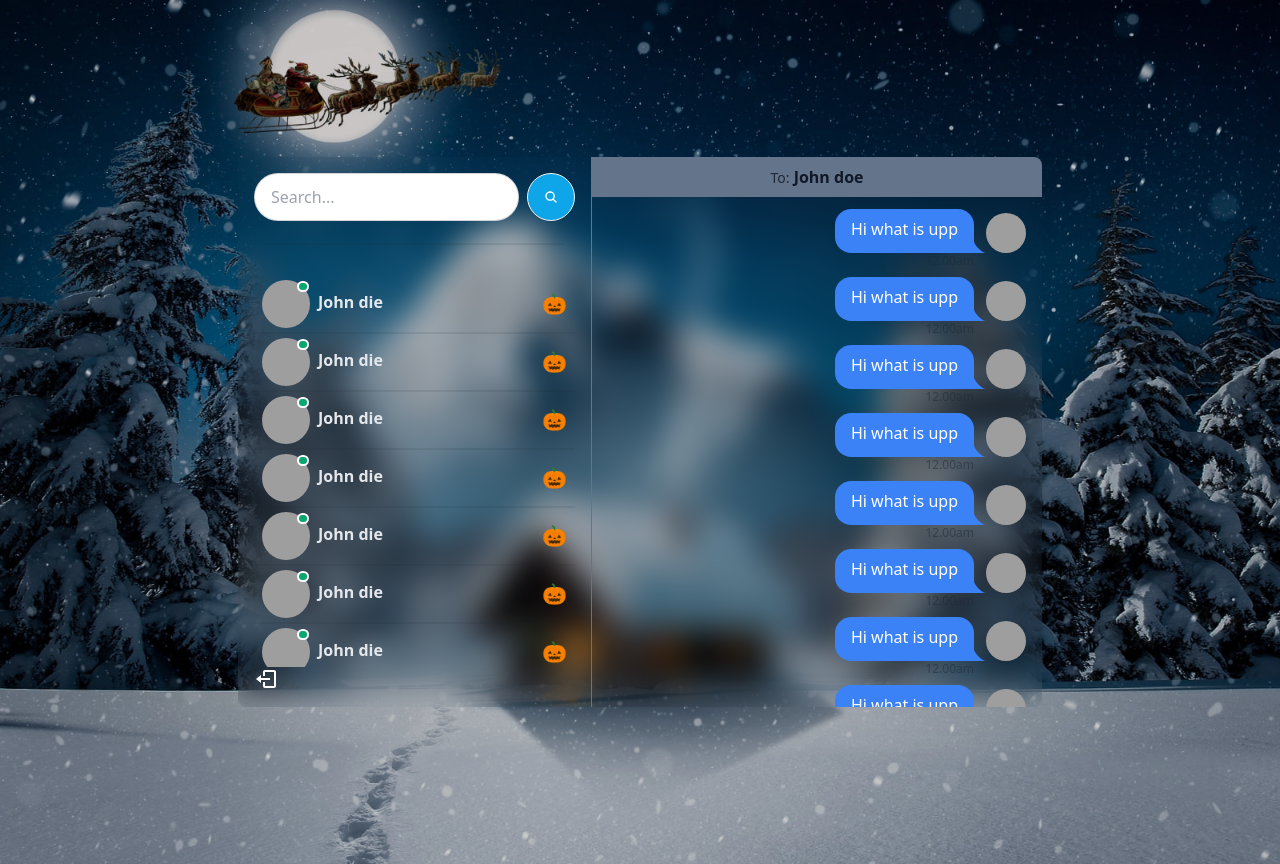
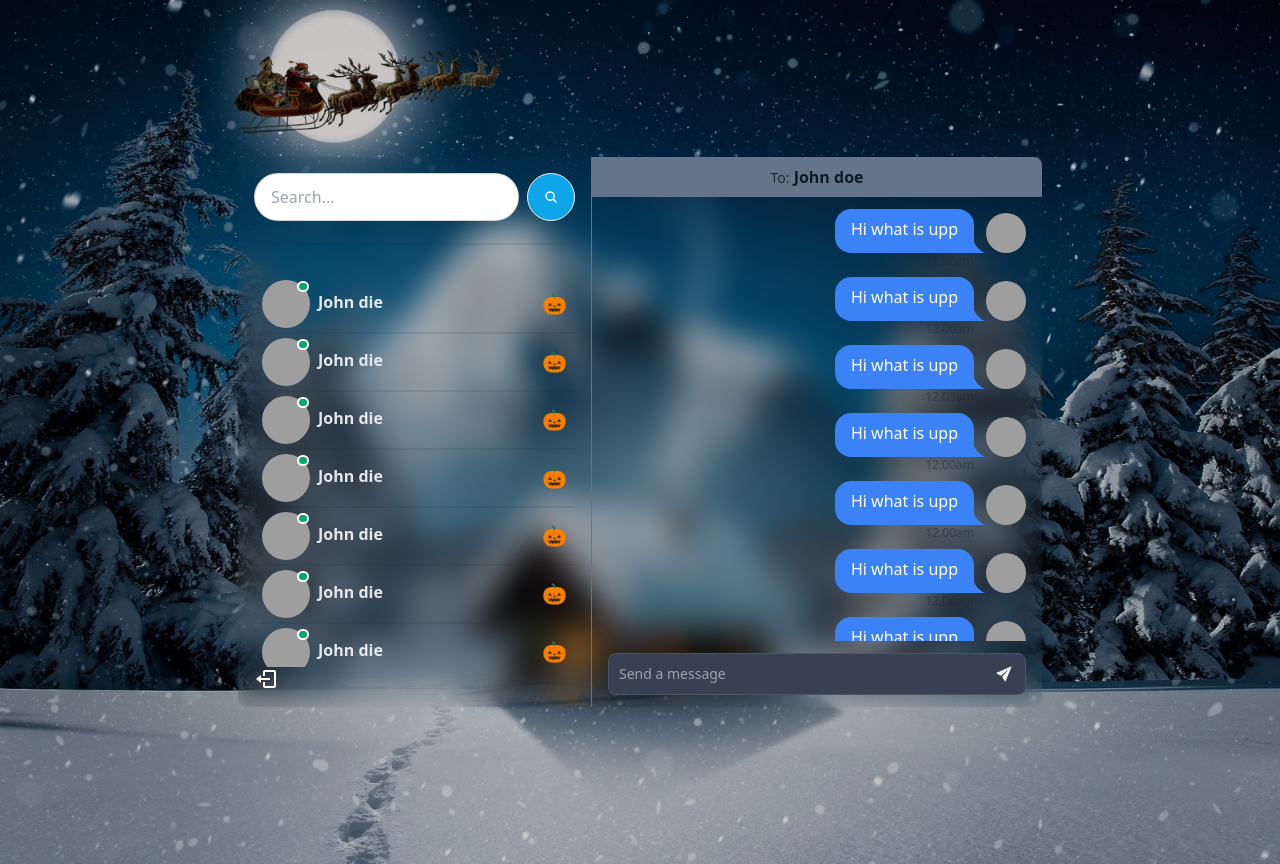
Before and after one commit to MohammedNawazMynulIslam/Chat-App, a React (Vite) app: page / in a window 1280 px wide. Built offline with nearby package versions, Linux system fonts and the light colour scheme; grey boxes are pictures that could not be loaded.

Commit message:
added message input

```diff
--- a/src/components/messages/MessageContainer.jsx
+++ b/src/components/messages/MessageContainer.jsx
@@ -1,3 +1,4 @@
+import MessageInput from "./MessageInput";
 import Messages from "./Messages";
 
 const MessageContainer = () => {
@@ -9,6 +10,7 @@
         <span className="label-text">To:</span> <span className="text-gray-900 font-bold">John doe</span>
     </div>
     <Messages/>
+    <MessageInput/>
     </>
 
 
--- /dev/null
+++ b/src/components/messages/MessageInput.jsx
@@ -0,0 +1,21 @@
+
+import { IoIosSend } from "react-icons/io";
+
+
+const MessageInput = () => {
+  return (
+    <form className="px-4 my-3">
+        <div className="w-full relative">
+            <input type="text"
+            className="border text-sm rounded-lg block w-full p-2.5 bg-gray-700 border-gray-600 text-white" placeholder="Send a message"
+            />
+       <button type="submit"
+       className="absolute inset-y-0 end-0 flex items-center pr-3">
+        <IoIosSend className="text-xl text-white"/>
+       </button>
+        </div>
+    </form>
+  )
+}
+
+export default MessageInput
```
